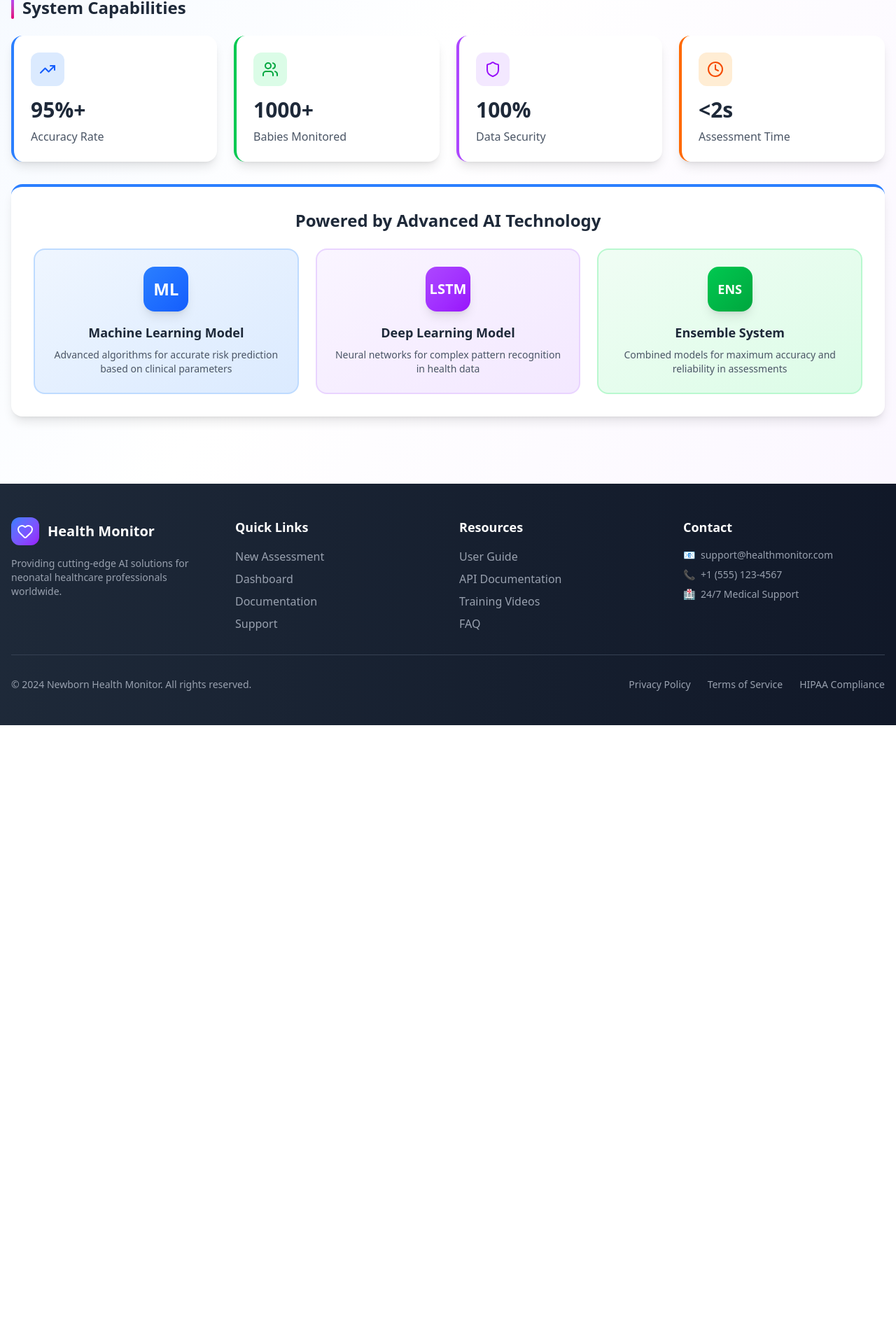
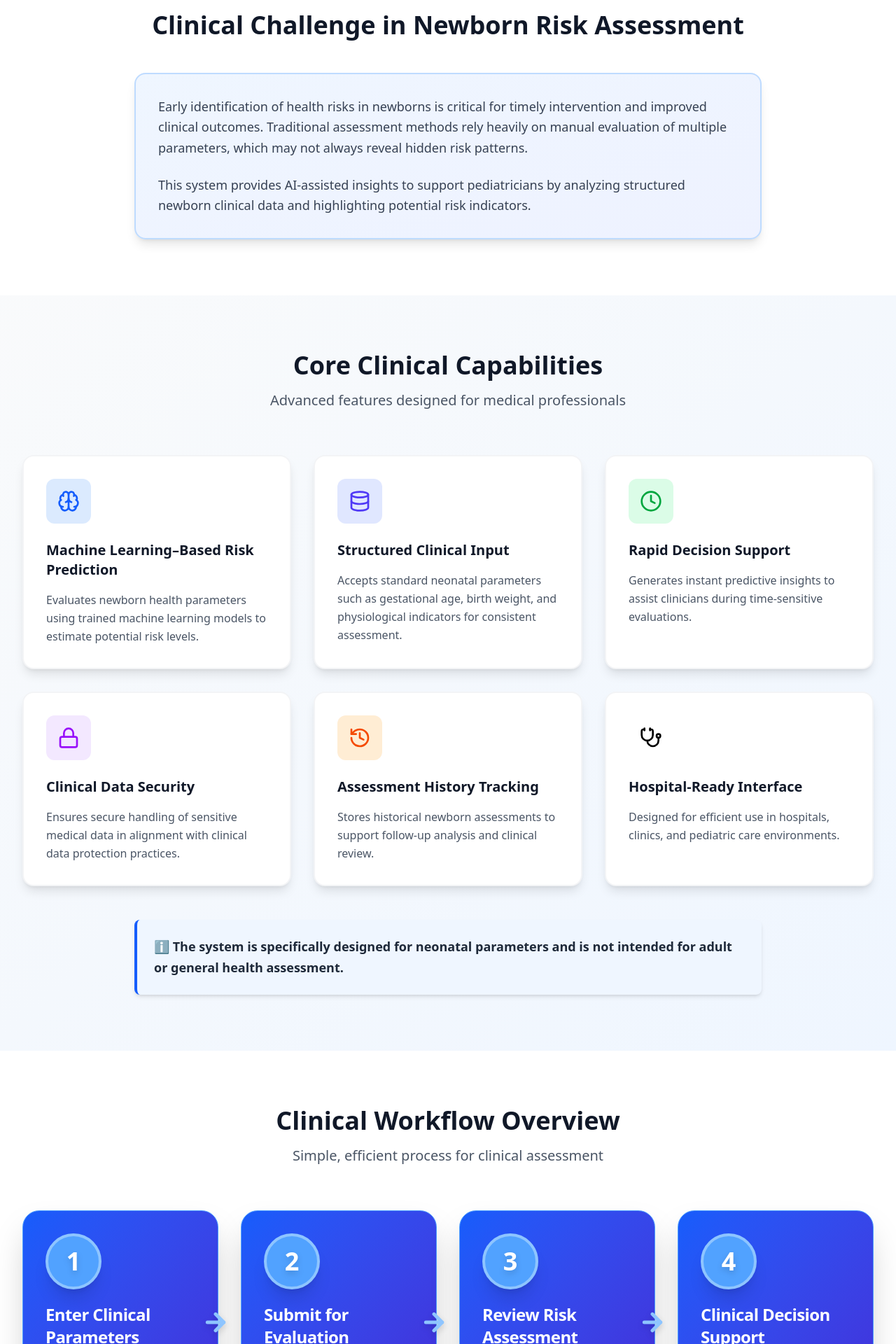
Before and after one commit to anirbandas-01/neonatal_risk_system, a React (Vite) app in the folder frontend/: page / in a window 1280 px wide. Shown: the part 869-2789 px from the top of the page at 70% size. Before the commit the page ends 1905 px from the top, so only its background shows below. Built offline with nearby package versions, Linux system fonts and the light colour scheme.

Commit message:
new commit

```diff
--- a/frontend/src/App.jsx
+++ b/frontend/src/App.jsx
@@ -12,8 +12,8 @@ function App() {
    return (
 <Router>
       <Routes>
-        <Route path="/" element={<HomePage />} />
-        <Route path="/ClinicalLandingPage" element={<ClinicalLandingPage />} />
+        <Route path="/" element={<ClinicalLandingPage />} />
+        <Route path="/HomePage" element={<HomePage />} />
         <Route path="/assessment" element={<AssessmentFormPage />} />
         <Route path="/dashboard" element={<DashboardPage />} />
         <Route path="/test" element={<TestPage />} />
--- a/frontend/src/pages/ClinicalLandingPage.jsx
+++ b/frontend/src/pages/ClinicalLandingPage.jsx
@@ -89,6 +89,8 @@ export default function ClinicalLandingPage() {
                   </button>
                 </div>
               ) : (
+                <div className="text-right">
+                  <p className="text-xs text-gray-600 font-semibold mb-1">Authorized Clinical Use</p>
                   <button
                     onClick={() => { setShowAuthModal(true); setAuthMode('login'); }}
                     className="flex items-center px-6 py-2.5 bg-blue-600 hover:bg-blue-700 text-white rounded-lg transition-colors shadow-md font-semibold"
@@ -96,6 +98,7 @@ export default function ClinicalLandingPage() {
                     <LogIn className="w-4 h-4 mr-2" />
                     Doctor Login
                   </button>
+                </div>
               )}
             </div>
           </div>
@@ -111,9 +114,9 @@ export default function ClinicalLandingPage() {
 
         <div className="relative max-w-7xl mx-auto px-4 sm:px-6 lg:px-8 py-24">
           <div className="text-center">
-            <div className="inline-flex items-center px-4 py-2 bg-white bg-opacity-20 backdrop-blur-sm rounded-full mb-6">
-              <Shield className="w-4 h-4 text-white mr-2" />
-              <span className="text-white text-sm font-semibold">Clinical-Grade AI • HIPAA Compliant</span>
+            <div className="inline-flex items-center px-6 py-3 bg-blue-800 bg-opacity-40 rounded-full mb-6 border-2 border-blue-300 shadow-lg">
+              <Shield className="w-5 h-5 text-blue-100 mr-2" />
+              <span className="text-white text-sm font-semibold tracking-wide">Clinical-Grade AI • HIPAA Compliant</span>
             </div>
 
             <h1 className="text-5xl md:text-6xl font-bold text-white mb-6 leading-tight">
@@ -235,6 +238,12 @@ export default function ClinicalLandingPage() {
               </div>
             ))}
           </div>
+
+          <div className="mt-12 max-w-4xl mx-auto bg-blue-50 border-l-4 border-blue-600 rounded-lg p-6 shadow-md">
+            <p className="text-gray-800 font-semibold text-lg leading-relaxed">
+              ℹ️ The system is specifically designed for neonatal parameters and is not intended for adult or general health assessment.
+            </p>
+          </div>
         </div>
       </section>
 
@@ -270,16 +279,16 @@ export default function ClinicalLandingPage() {
               }
             ].map((workflow, index) => (
               <div key={index} className="relative">
-                <div className="bg-gradient-to-br from-blue-500 to-indigo-600 rounded-2xl p-8 shadow-xl text-white">
-                  <div className="w-12 h-12 bg-white bg-opacity-20 rounded-full flex items-center justify-center mb-4 text-2xl font-bold">
-                    {workflow.step}
+                <div className="bg-gradient-to-br from-blue-600 to-indigo-700 rounded-3xl p-8 shadow-2xl text-white transform transition-all hover:scale-105 hover:shadow-3xl border border-blue-400">
+                  <div className="w-20 h-20 bg-blue-400 bg-opacity-30 rounded-full flex items-center justify-center mb-5 shadow-xl border-4 border-blue-300 border-opacity-50">
+                    <span className="text-4xl font-black text-white drop-shadow-lg">{workflow.step}</span>
                   </div>
-                  <h3 className="text-xl font-bold mb-3">{workflow.title}</h3>
-                  <p className="text-blue-100 leading-relaxed">{workflow.description}</p>
+                  <h3 className="text-2xl font-bold mb-3 tracking-tight">{workflow.title}</h3>
+                  <p className="text-blue-50 leading-relaxed text-base">{workflow.description}</p>
                 </div>
                 {index < 3 && (
-                  <div className="hidden lg:block absolute top-1/2 -right-4 transform -translate-y-1/2">
-                    <ArrowRight className="w-8 h-8 text-blue-400" />
+                  <div className="hidden lg:block absolute top-1/2 -right-4 transform -translate-y-1/2 z-10">
+                    <ArrowRight className="w-10 h-10 text-blue-300 drop-shadow-lg" strokeWidth={3} />
                   </div>
                 )}
               </div>
@@ -368,8 +377,8 @@ export default function ClinicalLandingPage() {
       <section className="py-20 bg-gradient-to-br from-gray-50 to-blue-50">
         <div className="max-w-7xl mx-auto px-4 sm:px-6 lg:px-8">
           <div className="text-center mb-16">
-            <h2 className="text-4xl font-bold text-gray-900 mb-4">Meet the Development Team</h2>
-            <p className="text-xl text-gray-600">Passionate developers building clinical solutions</p>
+            <h2 className="text-4xl font-bold text-gray-900 mb-4">System Development & Research Team</h2>
+            <p className="text-xl text-gray-600">Dedicated researchers building clinical solutions</p>
           </div>
 
           <div className="grid grid-cols-1 md:grid-cols-2 gap-12 max-w-4xl mx-auto">
```
Lines whose indentation alone changed are shown as unchanged.
